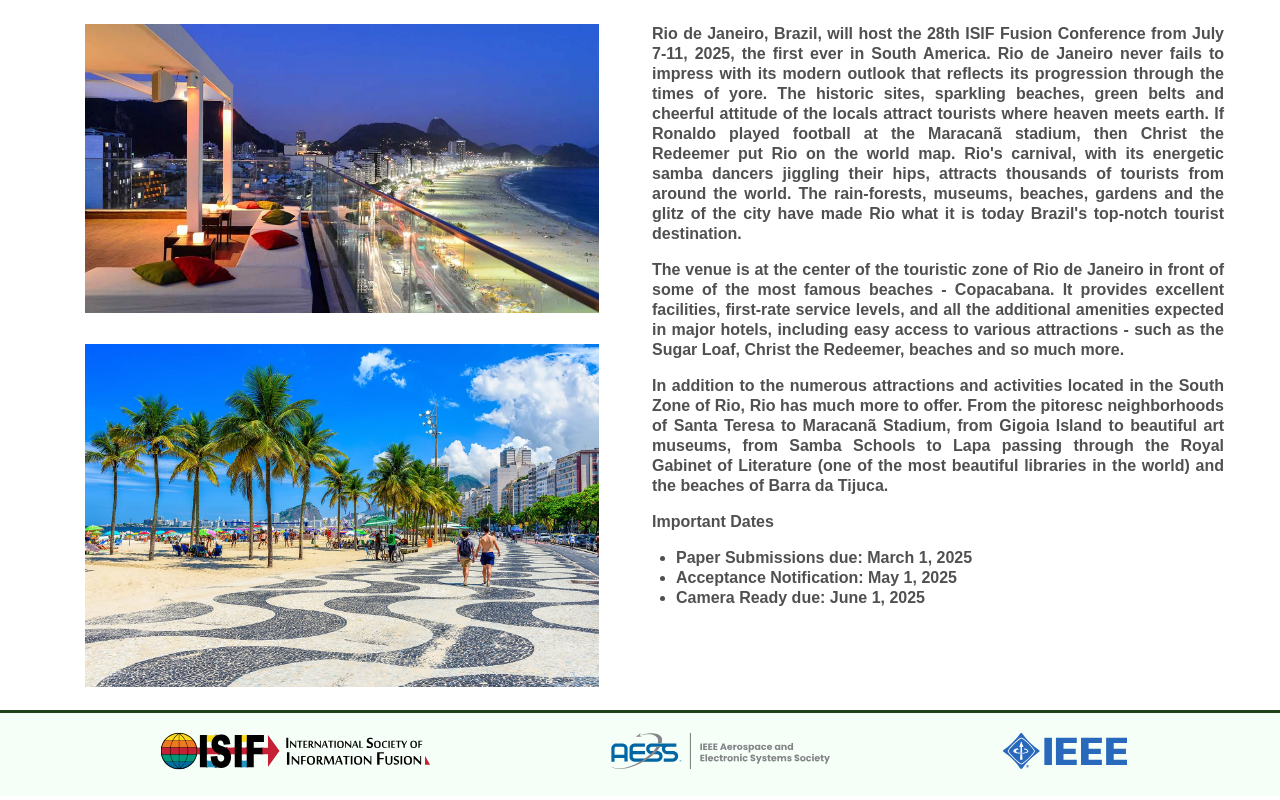
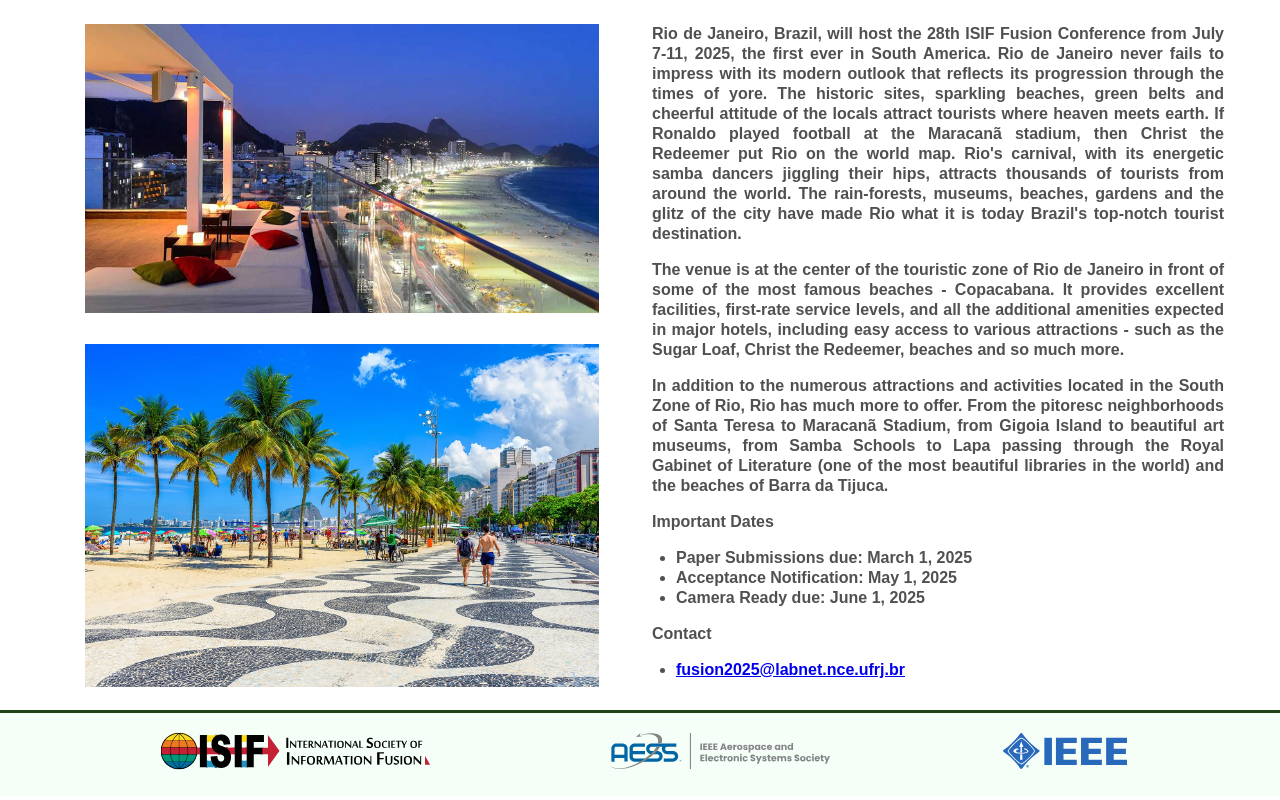
Before and after one commit to Fusion2025/web, a Nuxt app: page / in a window 1280 px wide. Shown: the part 614-1414 px from the top of the page. Built offline with nearby package versions, Linux system fonts and the light colour scheme.

Commit message:
feat: add contact info to home, remove pdf tba on tutorials

```diff
--- a/pages/call-for-tutorials.vue
+++ b/pages/call-for-tutorials.vue
@@ -17,9 +17,6 @@
           learn about the research achievements of the particular areas, as well
           as to currently active information fusion researchers who may be
           interested in widening their areas of research interest.
-        </p>
-        <p class="page-content pt-4">
-          Download (in PDF format): To be announced
         </p>
       </v-col>
       <v-col cols="12">
--- a/pages/index.vue
+++ b/pages/index.vue
@@ -54,6 +54,14 @@
           <li>Acceptance Notification: May 1, 2025</li>
           <li>Camera Ready due: June 1, 2025</li>
         </ul>
+        <p class="page-content pt-4">Contact</p>
+        <ul class="page-content pt-4 pl-6">
+          <li>
+            <NuxtLink to="mailto:fusion2025@labnet.nce.ufrj.br"
+              >fusion2025@labnet.nce.ufrj.br</NuxtLink
+            >
+          </li>
+        </ul>
       </v-col>
     </v-row>
   </v-container>
```
